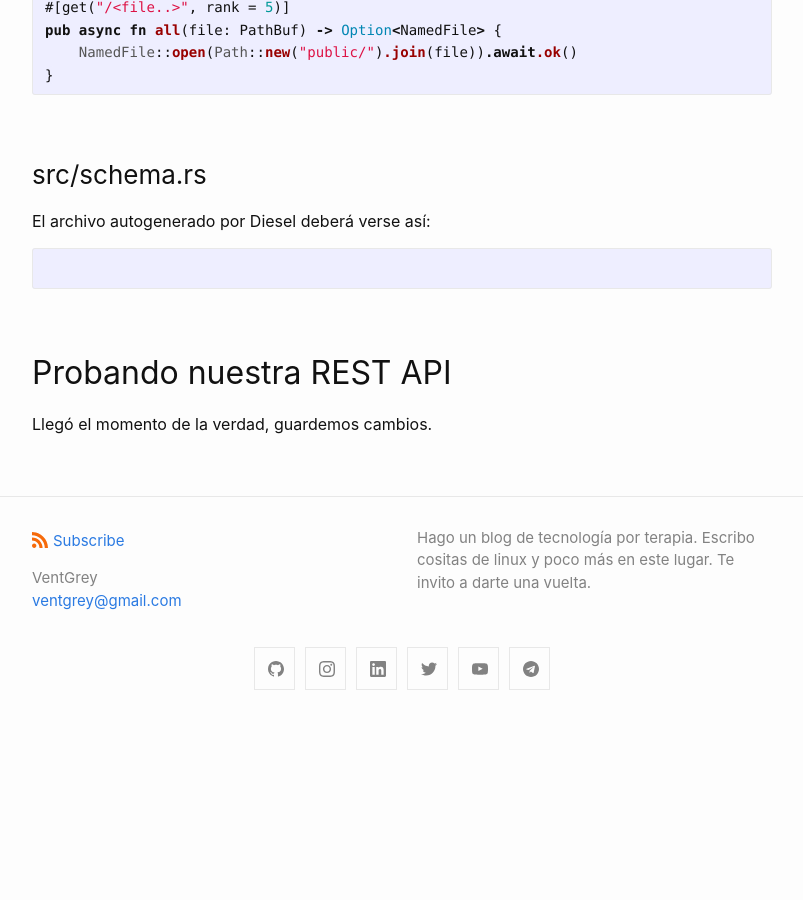
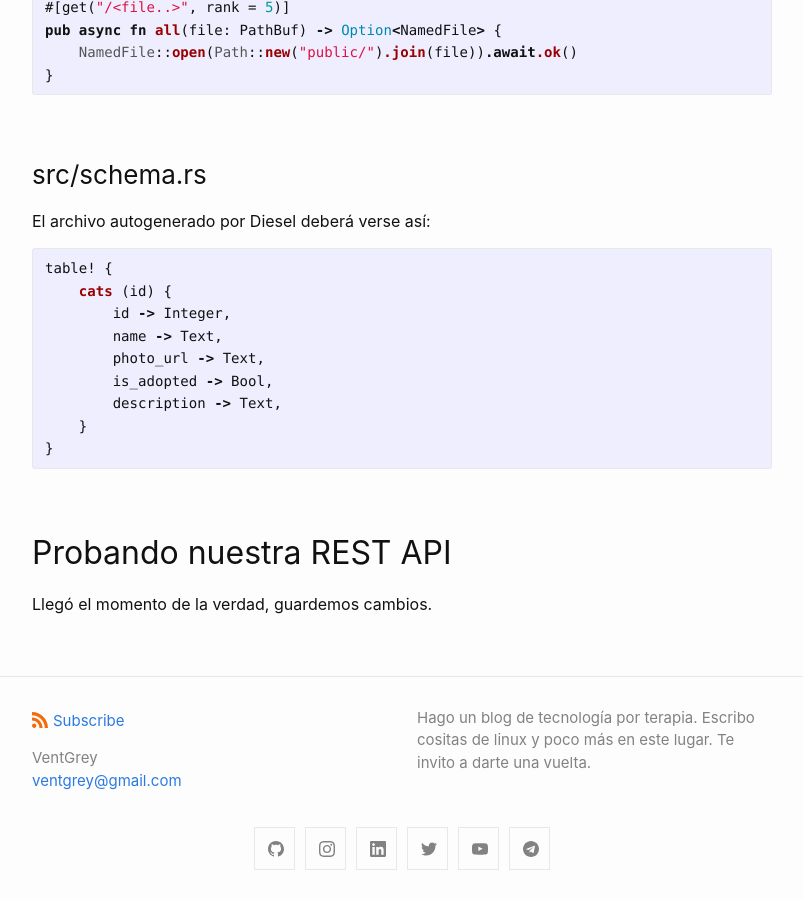
Before and after one commit to VentGrey/ventgrey.github.io, a Jekyll site: the page built from _posts/2022-01-24-como-crear-y-consumir-una-REST-api-en-rust-con-rocket.md, in a window 1280 px wide and 900 px high, scrolled down 34012 px. Shown: the whole window, without its empty margins (238-1041 px from the left). Built offline with Jekyll 4.4.1, drawn with Linux system fonts in a browser that asks for light colours; before the commit the page ends 34737 px from its top, so only the background shows below that.

Commit message:
Update 2022-01-24-como-crear-y-consumir-una-REST-api-en-rust-con-rocket.md

````diff
--- a/_posts/2022-01-24-como-crear-y-consumir-una-REST-api-en-rust-con-rocket.md
+++ b/_posts/2022-01-24-como-crear-y-consumir-una-REST-api-en-rust-con-rocket.md
@@ -1212,7 +1212,15 @@ pub async fn all(file: PathBuf) -> Option<NamedFile> {
 El archivo autogenerado por Diesel deberá verse así:
 
 ```rust
-
+table! {
+    cats (id) {
+        id -> Integer,
+        name -> Text,
+        photo_url -> Text,
+        is_adopted -> Bool,
+        description -> Text,
+    }
+}
 ```
 
 ## Probando nuestra REST API
````
